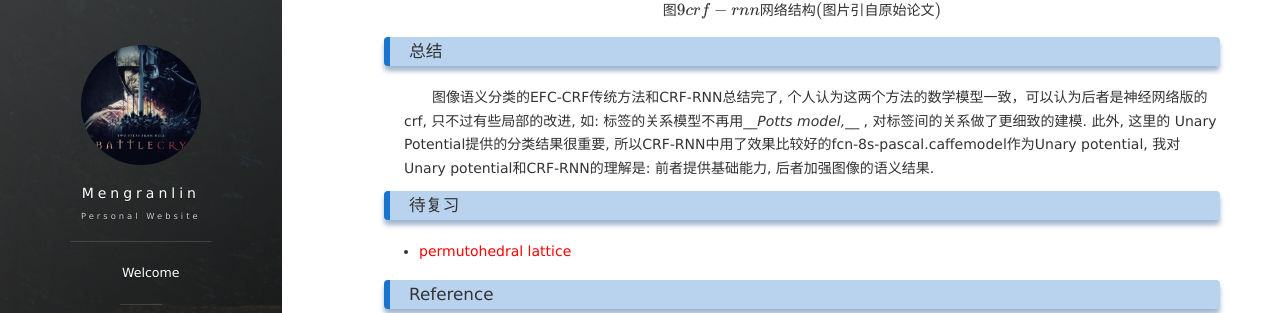
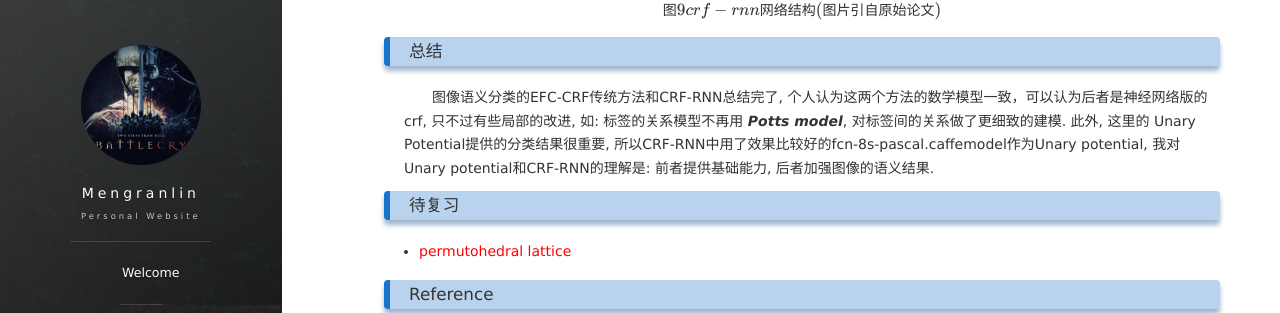
Before and after one commit to lmrshare/lmrshare.github.io, a Jekyll site: the page built from _posts/2018-11-13-crfandcrfrnn.md, in a window 1280 px wide and 900 px high, scrolled down 8564 px. Shown: the part 243-556 px from the top of the window. Built offline with Jekyll 4.4.1, drawn with Linux system fonts in a browser that asks for light colours; nearby versions of some CDN libraries; formulas are drawn with MathJax 3; comment, search, counter and statistics services are not loaded.

Commit message:
crfrnn version3

```diff
--- a/_posts/2018-11-13-crfandcrfrnn.md
+++ b/_posts/2018-11-13-crfandcrfrnn.md
@@ -240,7 +240,7 @@ $$图9 crf-rnn网络结构(图片引自原始论文)$$
 
 ### <a name= "review"></a> 总结
 
-&emsp;&emsp;图像语义分类的EFC-CRF传统方法和CRF-RNN总结完了, 个人认为这两个方法的数学模型一致，可以认为后者是神经网络版的crf, 只不过有些局部的改进, 如: 标签的关系模型不再用___Potts model,___ , 对标签间的关系做了更细致的建模. 此外, 这里的
+&emsp;&emsp;图像语义分类的EFC-CRF传统方法和CRF-RNN总结完了, 个人认为这两个方法的数学模型一致，可以认为后者是神经网络版的crf, 只不过有些局部的改进, 如: 标签的关系模型不再用 ___Potts model___, 对标签间的关系做了更细致的建模. 此外, 这里的
 Unary Potential提供的分类结果很重要, 所以CRF-RNN中用了效果比较好的fcn-8s-pascal.caffemodel作为Unary potential, 我对Unary potential和CRF-RNN的理解是: 前者提供基础能力, 后者加强图像的语义结果.
 
 ### <a name= "will-review"></a> 待复习
```
